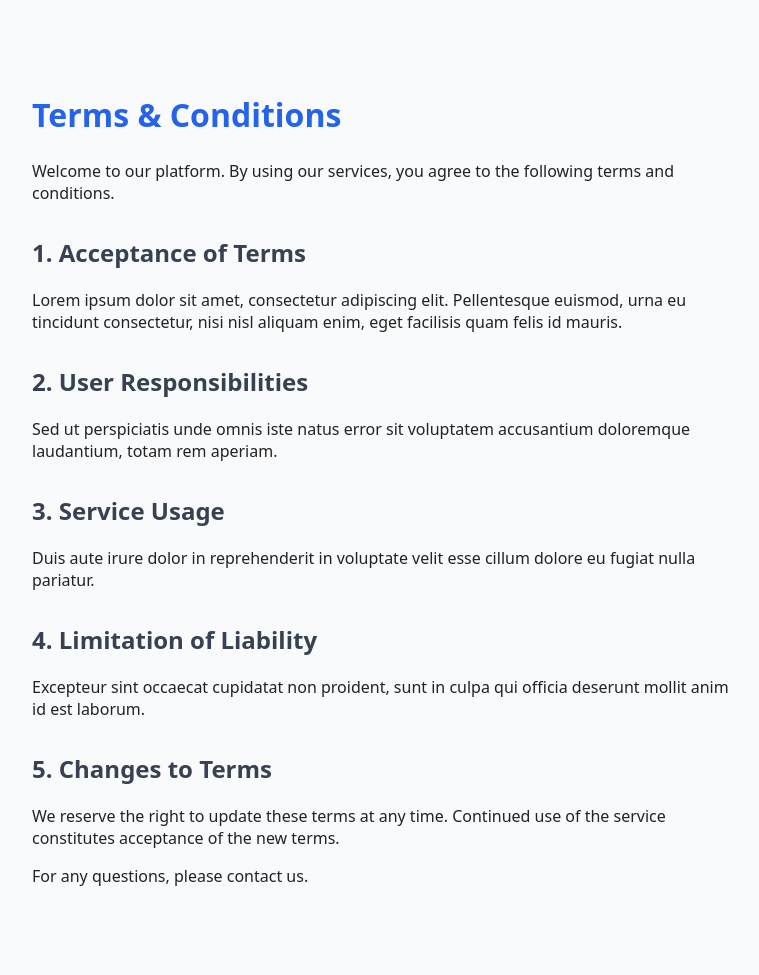
After one commit to bhavyap1010/reno, a Django app: page /terms/ in a window 1280 px wide. The commit adds this page. Shown: the whole page, without its empty margins (258-1017 px from the left). Run offline with Django 5.2, Linux system fonts and the light colour scheme.

Commit message:
Terms and Condition link added

```diff
--- a/client/templates/account/login.html
+++ b/client/templates/account/login.html
@@ -36,6 +36,11 @@
                 <input type="submit" value="Sign In">
             </form>
 
+            <div style="text-align:center; font-size:12px; color:#6b7280; margin: 12px 0 0 0;">
+                By continuing, you agree to our
+                <a href="{% url 'terms_and_conditions' %}" style="color:#2563eb; text-decoration:underline;">Terms &amp; Conditions</a>
+            </div>
+
             <div class="signup_link">
                 <p>Don't have an account? <a href="{% url 'account_signup' %}">Sign up</a></p>
                 <p><a href="{% url 'account_reset_password' %}">Forgot your password?</a></p>
--- a/client/templates/account/signup.html
+++ b/client/templates/account/signup.html
@@ -28,6 +28,11 @@
                 <input type="submit" value="Sign Up">
             </form>
 
+            <div style="text-align:center; font-size:12px; color:#6b7280; margin: 12px 0 0 0;">
+                By continuing, you agree to our
+                <a href="{% url 'terms_and_conditions' %}" style="color:#2563eb; text-decoration:underline;">Terms &amp; Conditions</a>
+            </div>
+
             <div class="signup_link">
                 <p>Already have an account? <a href="{% url 'account_login' %}">Login</a></p>
             </div>
--- /dev/null
+++ b/client/templates/terms_and_conditions.html
@@ -0,0 +1,57 @@
+<!DOCTYPE html>
+<html lang="en">
+<head>
+    <meta charset="UTF-8">
+    <title>Terms &amp; Conditions</title>
+    <style>
+        body {
+            font-family: system-ui, sans-serif;
+            max-width: 700px;
+            margin: 40px auto;
+            padding: 32px;
+            background: #f9fafb;
+            color: #222;
+        }
+        h1 {
+            color: #2563eb;
+            margin-bottom: 24px;
+        }
+        h2 {
+            margin-top: 32px;
+            color: #374151;
+        }
+        p {
+            margin-bottom: 16px;
+        }
+    </style>
+</head>
+<body>
+    <h1>Terms &amp; Conditions</h1>
+    <p>
+        Welcome to our platform. By using our services, you agree to the following terms and conditions.
+    </p>
+    <h2>1. Acceptance of Terms</h2>
+    <p>
+        Lorem ipsum dolor sit amet, consectetur adipiscing elit. Pellentesque euismod, urna eu tincidunt consectetur, nisi nisl aliquam enim, eget facilisis quam felis id mauris.
+    </p>
+    <h2>2. User Responsibilities</h2>
+    <p>
+        Sed ut perspiciatis unde omnis iste natus error sit voluptatem accusantium doloremque laudantium, totam rem aperiam.
+    </p>
+    <h2>3. Service Usage</h2>
+    <p>
+        Duis aute irure dolor in reprehenderit in voluptate velit esse cillum dolore eu fugiat nulla pariatur.
+    </p>
+    <h2>4. Limitation of Liability</h2>
+    <p>
+        Excepteur sint occaecat cupidatat non proident, sunt in culpa qui officia deserunt mollit anim id est laborum.
+    </p>
+    <h2>5. Changes to Terms</h2>
+    <p>
+        We reserve the right to update these terms at any time. Continued use of the service constitutes acceptance of the new terms.
+    </p>
+    <p>
+        For any questions, please contact us.
+    </p>
+</body>
+</html>
--- a/client/urls.py
+++ b/client/urls.py
@@ -17,4 +17,5 @@ urlpatterns = [
     path('choose-account-type/', views.choose_account_type_and_username, name='choose_account_type'),
     path('service-request/<int:request_id>/', views.service_request_detail, name='service-request-detail'),
     path('delete-message/', views.delete_message, name='delete-message'),
+    path('terms/', views.terms_and_conditions, name='terms_and_conditions'),  # <-- Add this line
 ]
--- a/client/views.py
+++ b/client/views.py
@@ -335,3 +335,6 @@ def delete_message(request):
         return JsonResponse({'success': True})
     except Exception as e:
         return JsonResponse({'error': str(e)}, status=400)
+
+def terms_and_conditions(request):
+    return render(request, 'terms_and_conditions.html')
```
